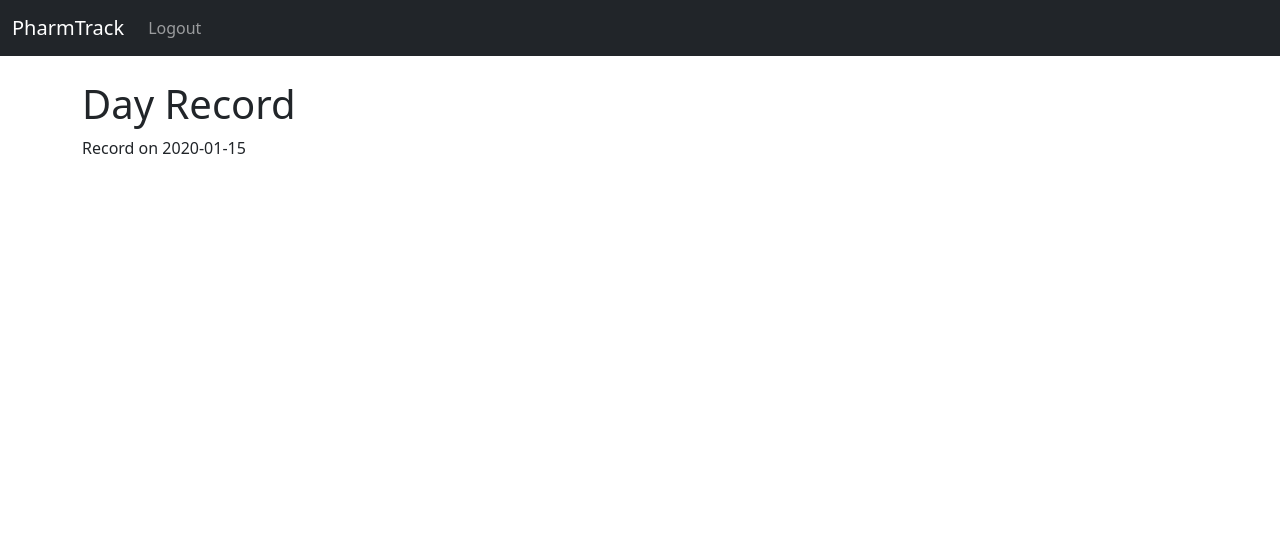
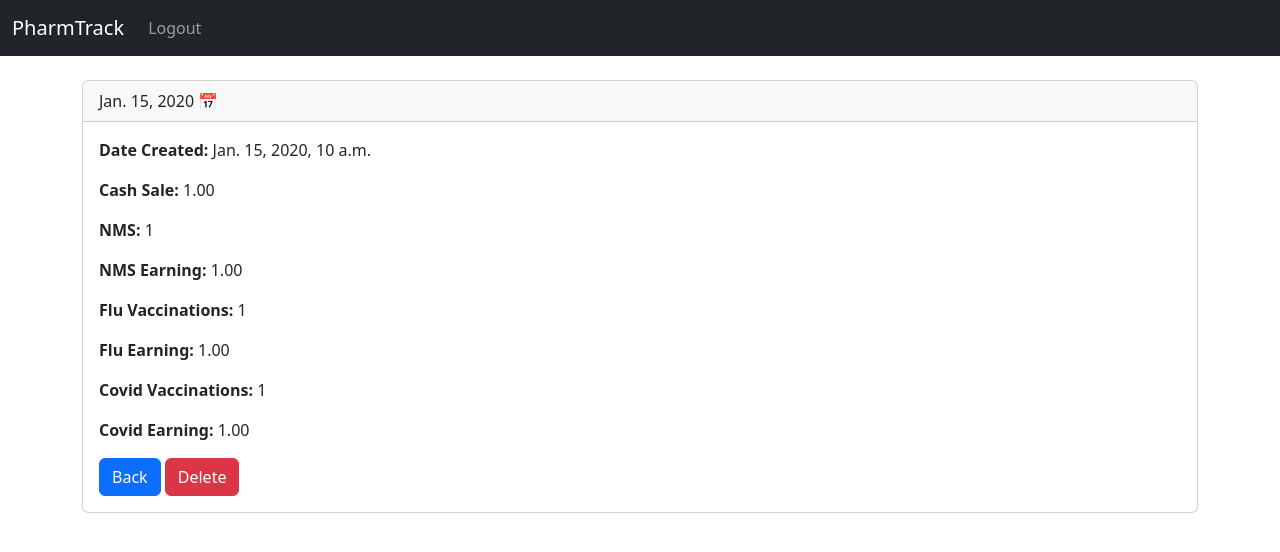
Before and after one commit to kevalpancholi/Django_CRM, a Django app: page /record/1 in a window 1280 px wide. Shown: the top 552 px of the page. Run offline with Django 4.2, Linux system fonts and the light colour scheme; a user stored in the database is signed in; tables that the repository leaves empty hold one stand-in row (values such as "Sample post").

Commit message:
Added delete button with functionality

```diff
--- a/website/templates/record.html
+++ b/website/templates/record.html
@@ -1,8 +1,37 @@
 {% extends 'base.html' %}
 {% block content %}
 
-<h1>Day Record</h1>
+<div class="card">
+    <div class="card-header">
+        {{ day_record.earning_date }} 📅
+    </div>
+    <div class="card-body">
+      <p class="card-text">
+        <strong>Date Created: </strong>{{ day_record.created_at }}</p>
 
-{{ day_record }}
+        <p class="card-text">
+        <strong>Cash Sale: </strong>{{ day_record.cash_sale }}</p>
+
+        <p class="card-text">
+        <strong>NMS: </strong>{{ day_record.NMS_num }}</p>
+
+        <p class="card-text">
+        <strong>NMS Earning: </strong>{{ day_record.NMS_earning }}</p>
+
+        <p class="card-text">
+        <strong>Flu Vaccinations: </strong>{{ day_record.flu_vacc_num }}</p>
+
+        <p class="card-text">
+        <strong>Flu Earning: </strong>{{ day_record.flu_earning }}</p>
+
+        <p class="card-text">
+        <strong>Covid Vaccinations: </strong>{{ day_record.covid_vacc_num }}</p>
+
+        <p class="card-text">
+        <strong>Covid Earning: </strong>{{ day_record.covid_earning }}</p>
+      <a href="{% url 'home' %}" class="btn btn-primary">Back</a>
+      <a href="{% url 'delete_record' day_record.id %}" class="btn btn-danger">Delete</a>
+    </div>
+  </div>
 
 {% endblock %}
--- a/website/urls.py
+++ b/website/urls.py
@@ -8,4 +8,5 @@ urlpatterns = [
     path('logout/', views.logout_user, name='logout'),
     path('register/', views.register_user, name='register'),
     path('record/<int:pk>', views.day_record, name='record'),
+    path('delete_record/<int:pk>', views.delete_record, name='delete_record'),
 ]
--- a/website/views.py
+++ b/website/views.py
@@ -73,3 +73,13 @@ def day_record(request, pk):
     else:
         messages.success(request, "You must login to view that page!")
         return redirect('home')
+
+def delete_record(request, pk):
+    if request.user.is_authenticated:
+        delete_it = Record.objects.get(id=pk)
+        delete_it.delete()
+        messages.success(request, "Record Deleted Successfully")
+        return redirect('home')
+    else:
+        messages.success(request, "You must login to delete that record!")
+        return redirect('home')
```
